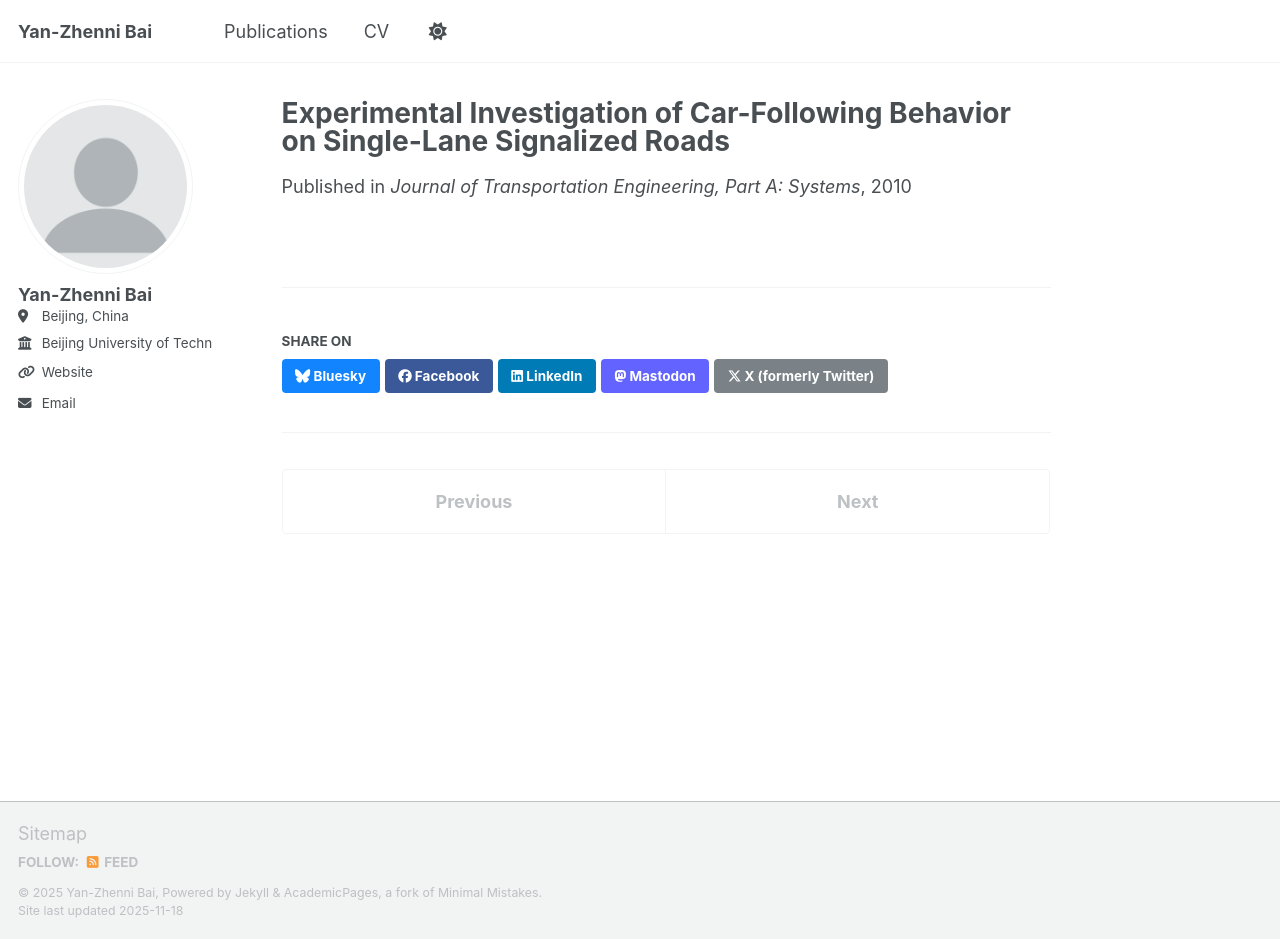
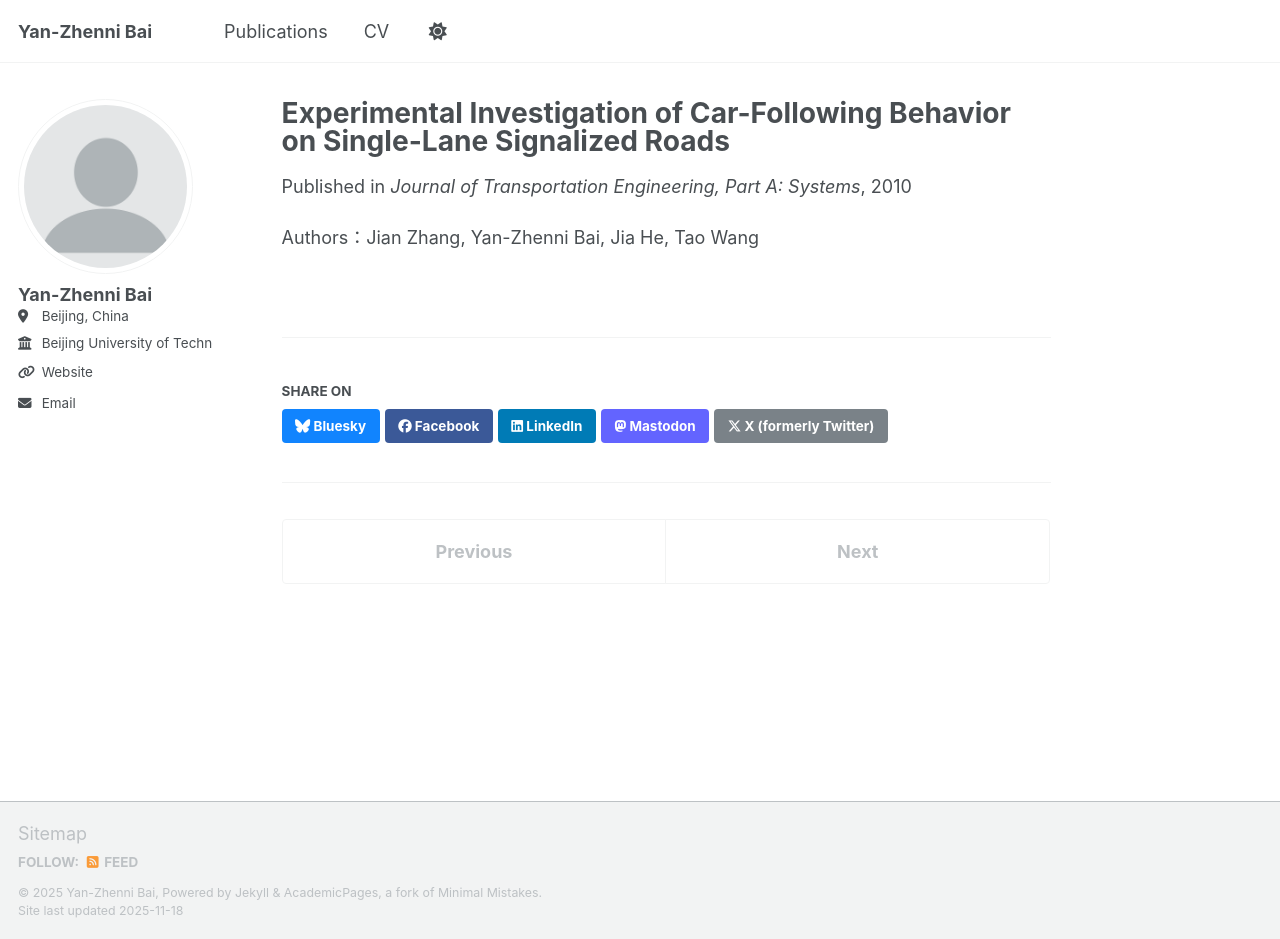
Before and after one commit to Yzn-Bai/Yan-Zhenni_Bai.github.io, a Jekyll site: the page built from _publications/2010-10-01-paper-title-number-2.md, in a window 1280 px wide and 939 px high. Built offline with Jekyll 4.4.1, drawn with Linux system fonts in a browser that asks for light colours; a script that is not in the unit is left out.

Commit message:
Update 2010-10-01-paper-title-number-2.md

```diff
--- a/_publications/2010-10-01-paper-title-number-2.md
+++ b/_publications/2010-10-01-paper-title-number-2.md
@@ -3,6 +3,7 @@ title: "Experimental Investigation of Car-Following Behavior on Single-Lane Sign
 collection: publications
 category: manuscripts
 date: 2010-10-01
-venue: 'Journal of Transportation Engineering, Part A: Systems'
-paperurl: 'https://academicpages.github.io/files/paper2.pdf'
+venue: "Journal of Transportation Engineering, Part A: Systems"
+paperurl: "https://academicpages.github.io/files/paper2.pdf"
 ---
+Authors：Jian Zhang, Yan-Zhenni Bai, Jia He, Tao Wang
```
